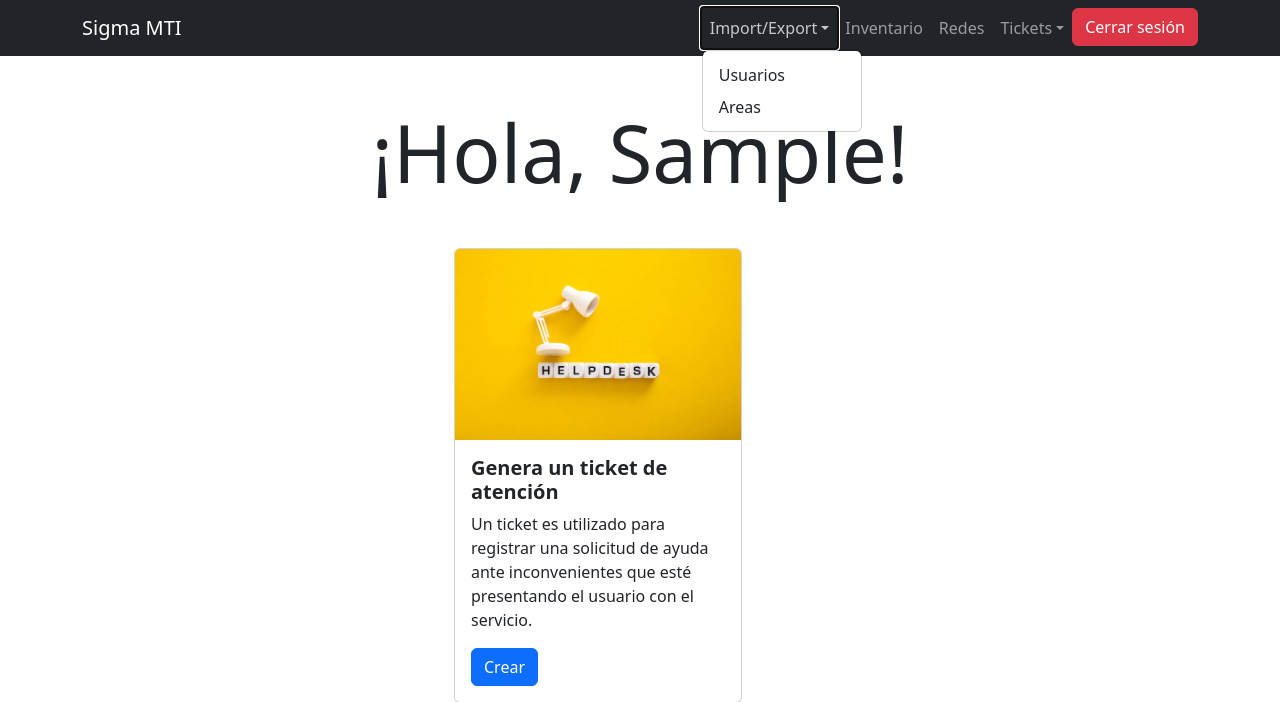
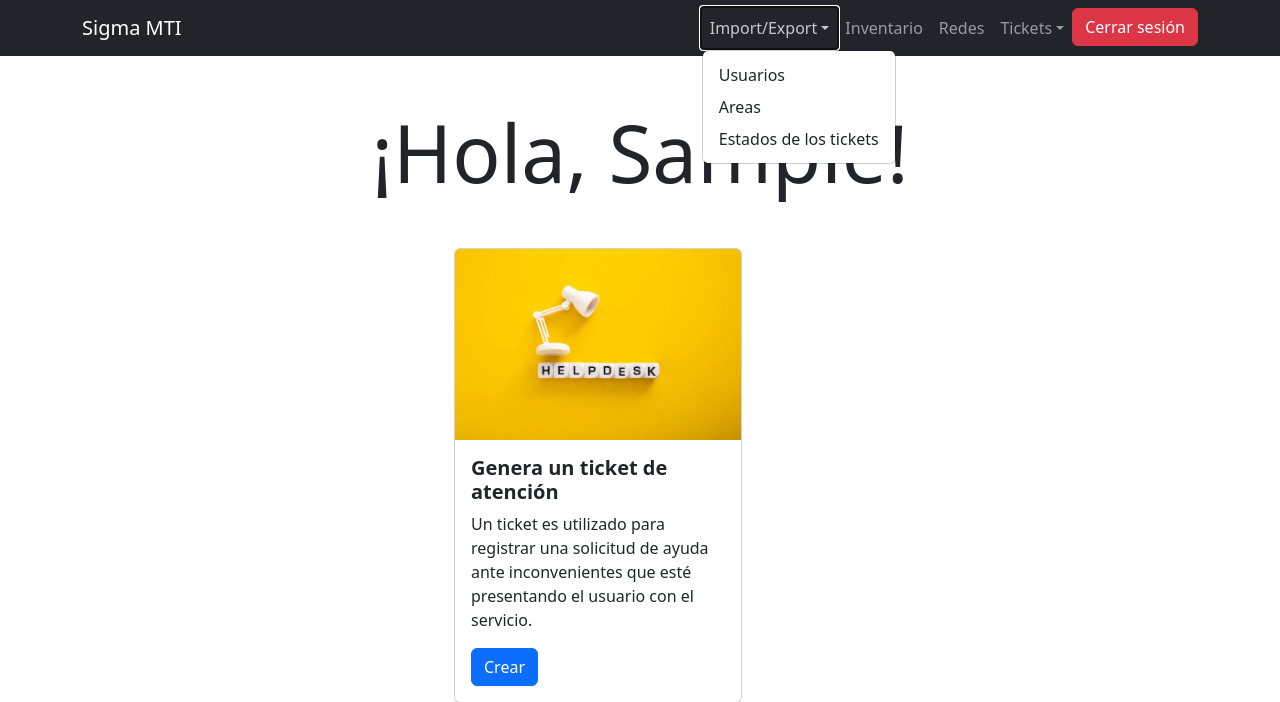
Before and after one commit to ldxsoria/mti, a Django app: page / in a window 1280 px wide, after a click on "Import/Export". Shown: the top 702 px of the page. Run offline with Django 4.2, Linux system fonts and the light colour scheme; the visitor is signed in with stand-in values (Sample User, id 1); some libraries are stand-ins or nearby versions.

Commit message:
Super update import

```diff
--- a/myapp/templates/base.html
+++ b/myapp/templates/base.html
@@ -28,6 +28,7 @@
                   {% if user.is_staff %}
                   <li><a class="dropdown-item" href="{% url 'import_model' 'users' %}">Usuarios</a></li>
                   <li><a class="dropdown-item" href="{% url 'import_model' 'areas' %}">Areas</a></li>
+                  <li><a class="dropdown-item" href="{% url 'import_model' 'estados-ticket' %}">Estados de los tickets</a></li>
                   {% endif %}
                 </ul>
               </li>
@@ -69,7 +70,7 @@
 
   {% block content %}
   {% endblock %}
-
+  <script src="https://kit.fontawesome.com/78d83c06eb.js" crossorigin="anonymous"></script>
   <script src="https://cdn.jsdelivr.net/npm/bootstrap@5.2.2/dist/js/bootstrap.bundle.min.js"></script>
 
   <!-- Copyright -->
--- a/myapp/views.py
+++ b/myapp/views.py
@@ -298,7 +298,7 @@ def auto_import(request, model):
         context = {
 
         }
-        if model == 'areas' or model == 'users':
+        if model == 'areas' or model == 'users' or model == 'estados-ticket':
             if request.method == 'GET':
                 return render(request, template, context)
             try:
@@ -324,6 +324,13 @@ def auto_import(request, model):
                             email=column[3],
                             password=make_password(column[4])
                         )
+                elif model == 'estados-ticket':
+                    for column in csv.reader(io_string, delimiter=',', quotechar='|'):
+                        created = EstadosTicket.objects.update_or_create(
+                            estado=column[0],
+                            desc=column[1],
+                        )
+
                 else:
                     return redirect('main')
 
```
Also changed, not shown: readme.md.
